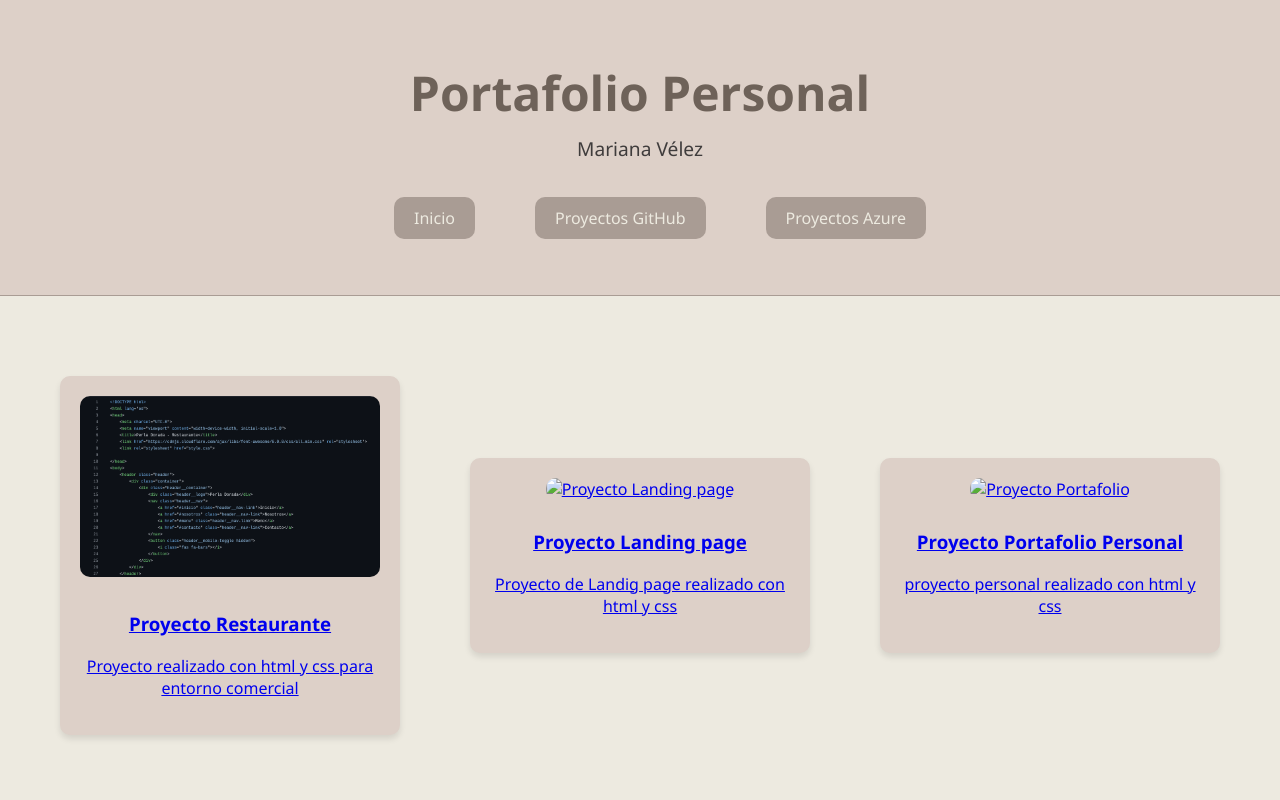
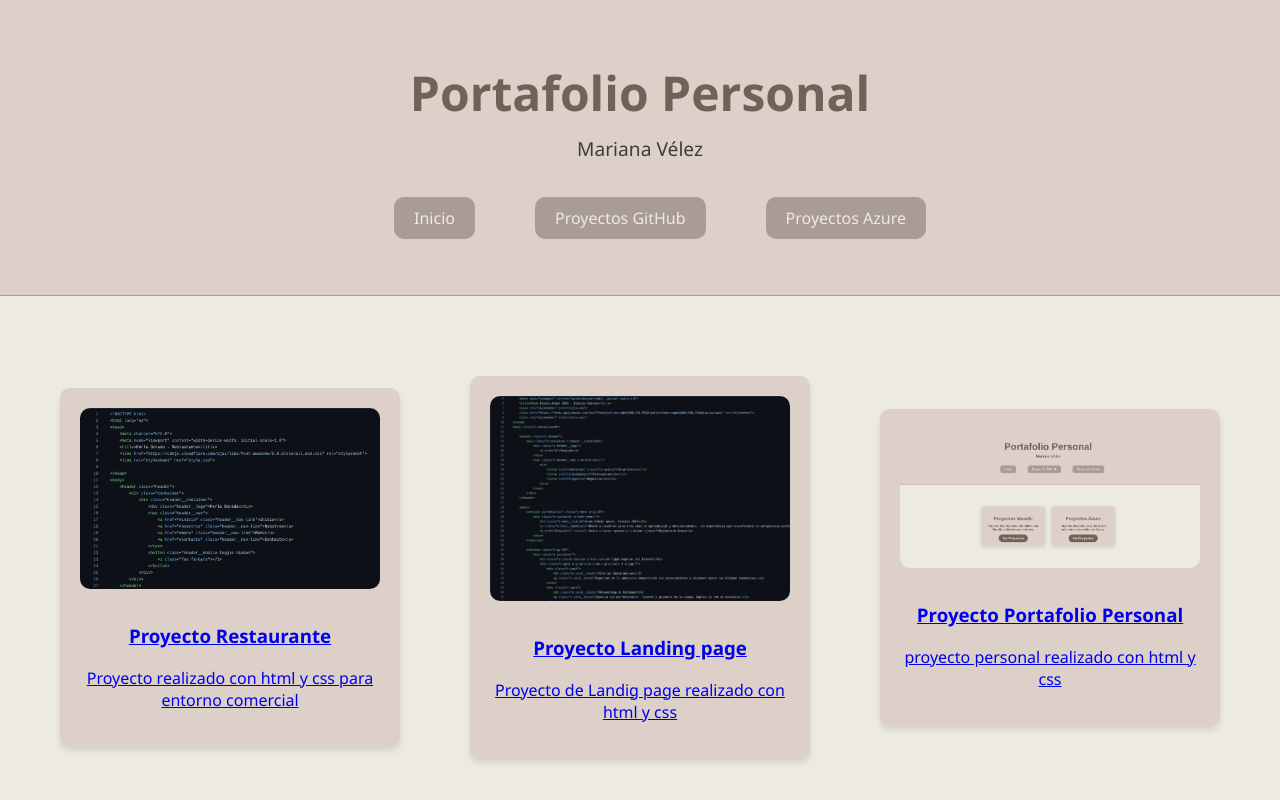
Before and after one commit to Mariana-Velez1942/Portafolio_MV, a plain HTML site: page proyectos_git.html in a window 1280 px wide. Shown: the top 800 px of the page. Drawn offline with Linux system fonts and the light colour scheme; the site is published under a folder, as on GitHub Pages, so addresses that start at the root find nothing.

Commit message:
fix:punto

```diff
--- a/proyectos_git.html
+++ b/proyectos_git.html
@@ -28,7 +28,7 @@
 
       <div class="project-grid">
         <a href="https://github.com/Mariana-Velez1942/ejercicio_2.html.git" class="project-card">
-          <img src="/img/img_landigpage.png" alt="Proyecto Landing page">
+          <img src="./img/img_landigpage.png" alt="Proyecto Landing page">
           <h3>Proyecto Landing page</h3>
           <p>Proyecto de Landig page realizado con html y css</p>
         </a>
@@ -36,7 +36,7 @@
 
       <div class="project-grid">
         <a href="https://github.com/Mariana-Velez1942/ejercicio_1.html/blob/main/index.html" class="project-card">
-          <img src="/img/img_portafolio.png" alt="Proyecto Portafolio">
+          <img src="./img/img_portafolio.png" alt="Proyecto Portafolio">
           <h3>Proyecto Portafolio Personal</h3>
           <p>proyecto personal realizado con html y css<br></p>
         </a>
```
